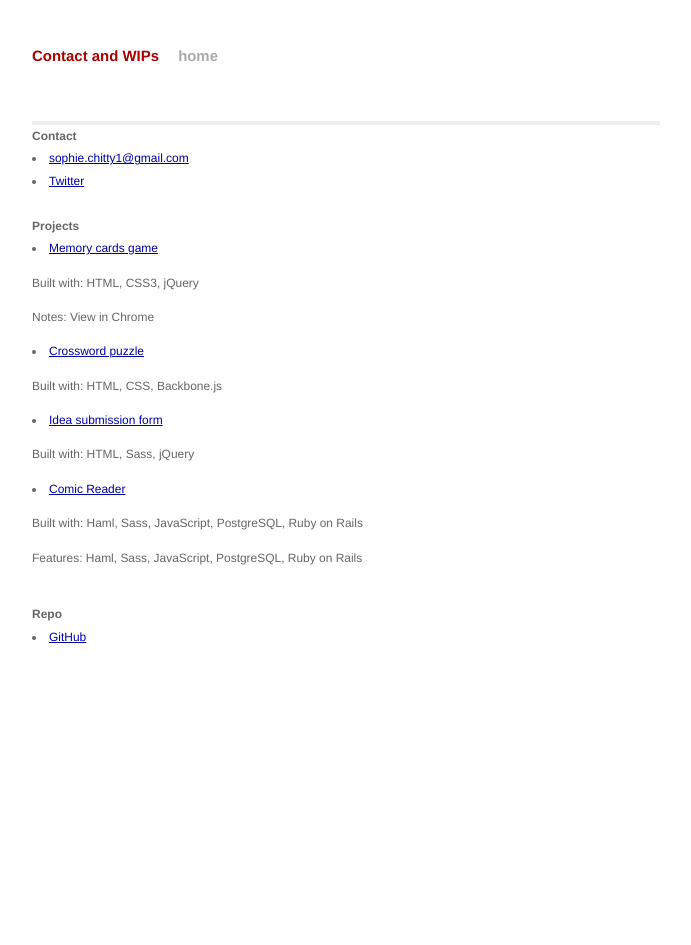
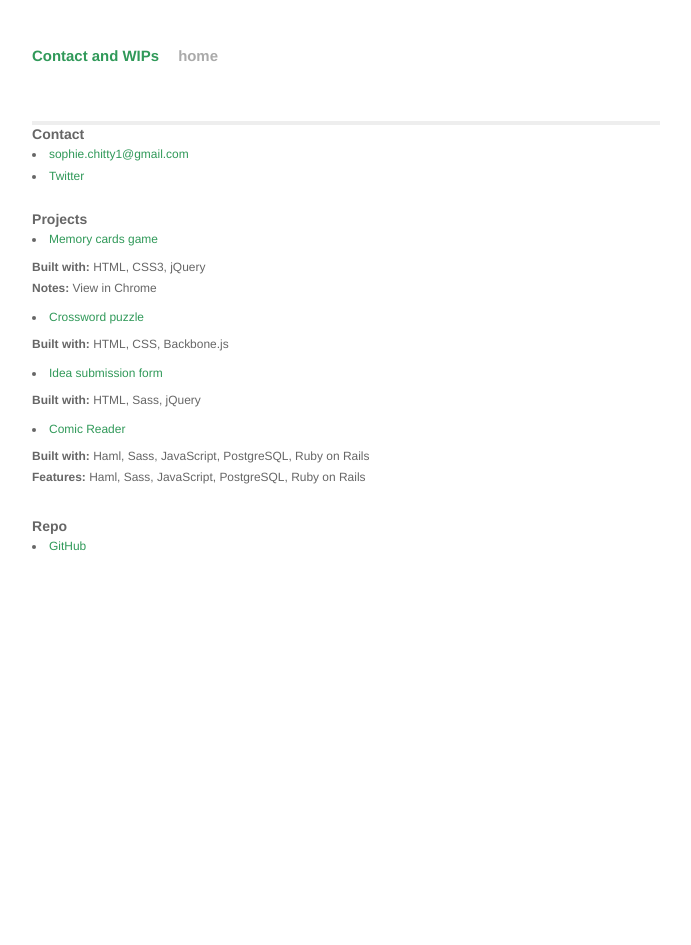
Before and after one commit to SophGits/sophgits.github.io, a Jekyll site: the page built from index.html, in a window 1280 px wide. Shown: the whole page, without its empty margins (294-985 px from the left). Built offline with Jekyll 4.4.1, drawn with Linux system fonts in a browser that asks for light colours; Markdown is read by kramdown in place of the engine named in the settings.

Commit message:
Play with gh-pages.

```diff
--- a/css/main.css
+++ b/css/main.css
@@ -1,9 +1,3 @@
-/*****************************************************************************/
-/*
-/* Common
-/*
-/*****************************************************************************/
-
 /* Global Reset */
 * {
   margin: 0;
@@ -23,37 +17,46 @@ h1, h2, h3, h4, h5, h6 {
   font-size: 100%; }
 
 h1 { margin-bottom: 1em; }
-p { margin: 1em 0; }
+p {
+  margin: 1em 0;
+  line-height: 0.8em;
+}
 
-a         { color: #00a; }
-a:hover   { color: #000; }
+a         { color: #309959;
+            text-decoration: none;
+          }
+a:hover   { color: #00a; }
 a:visited { color: #a0a; }
 
-/*****************************************************************************/
-/*
-/* Home
-/*
-/*****************************************************************************/
+h2{
+  font-size: 14px;
+  line-height: 18px
+}
+ul li{
+  font-size: 12px;
+  padding: 10px 0 10px 20px;
+  list-style-type: none;
+}
+/* Home *********************************************************/
+
+p span{
+  font-weight: bold;
+}
 .posts {
   list-style-type: none;
   margin-bottom: 2em;
 }
-
 .posts li {
   line-height: 1.75em;
 }
-
 .posts span {
   color: #aaa;
   font-family: Monaco, "Courier New", monospace;
   font-size: 80%;
 }
 
-/*****************************************************************************/
-/*
-/* Site
-/*
-/*****************************************************************************/
+
+/* Site ***************************************************/
 
 .site {
   font-size: 115%;
@@ -62,21 +65,18 @@ a:visited { color: #a0a; }
   margin: 3em auto 2em;
   line-height: 1.5em;
 }
-
 .header a {
   font-weight: bold;
   text-decoration: none;
 }
-
 .title {
   display: inline-block;
   margin-bottom: 2em;
 }
 
 .title a {
-  color: #a00;
+  color: #309959;
 }
-
 .title a:hover {
   color: #000;
 }
@@ -85,7 +85,6 @@ a:visited { color: #a0a; }
   color: #aaa;
   margin-left: 1em;
 }
-
 .header a.extra:hover {
   color: #000;
 }
@@ -101,31 +100,23 @@ a:visited { color: #a0a; }
   margin-top: 2em;
   overflow: hidden;
 }
-
 .footer .contact {
   float: left;
   margin-right: 3em;
 }
-
 .footer .contact a {
   color: #8085C1;
 }
-
 .footer .rss {
   margin-top: 1.1em;
   margin-right: -.2em;
   float: right;
 }
-
 .footer .rss img {
   border: 0;
 }
 
-/*****************************************************************************/
-/*
-/* Posts
-/*
-/*****************************************************************************/
+/* Posts **************************************/
 
 /* standard */
 .post pre {
@@ -133,28 +124,23 @@ a:visited { color: #a0a; }
   background-color: #eef;
   padding: 0 .4em;
 }
-
 .post ul, .post ol {
   margin-left: 1.35em;
 }
-
 .post code {
   border: 1px solid #ddd;
   background-color: #eef;
   padding: 0 .2em;
 }
-
 .post pre code {
   border: none;
 }
-
 /* terminal */
 .post pre.terminal {
   border: 1px solid #000;
   background-color: #333;
   color: #FFF;
 }
-
 .post pre.terminal code {
   background-color: #333;
 }
```
